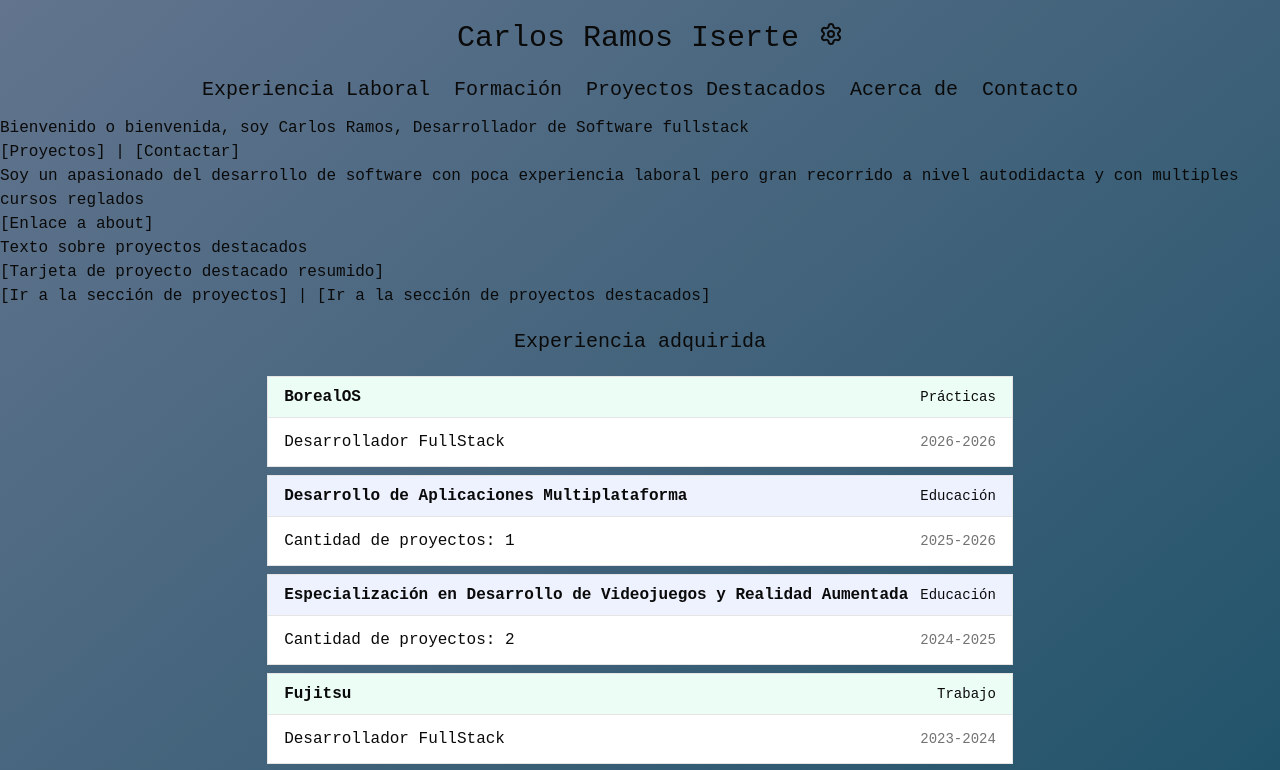
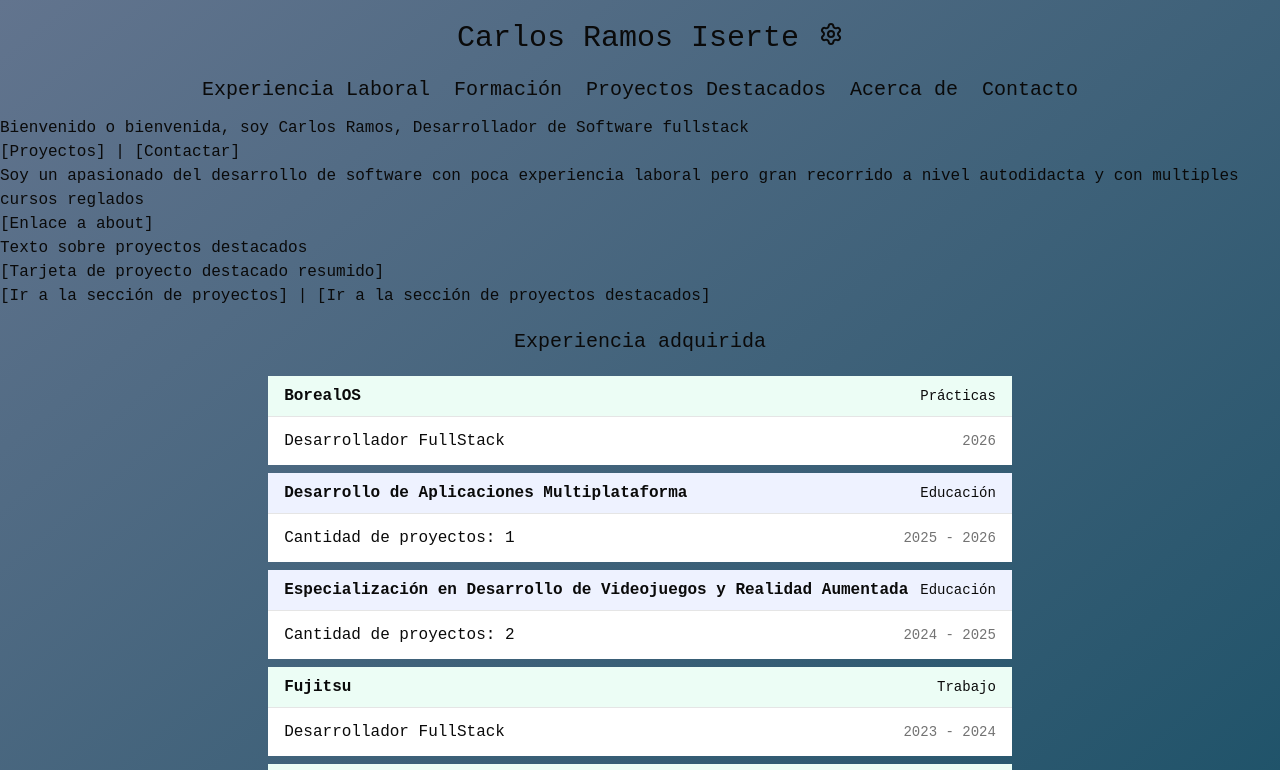
Before and after one commit to CarlosRamosDeveloper/portfolio, a React (Vite) app: page / in a window 1280 px wide. Shown: the top 770 px of the page. Built offline with nearby package versions, Linux system fonts and the light colour scheme.

Commit message:
Refactor, landing job and experience card now uses the same component

```diff
--- a/src/portfolio/pages/landing/components/LandingEducationCard.tsx
+++ /dev/null
@@ -1,22 +0,0 @@
-import type { Education } from '@/interfaces';
-
-interface Props {
-  data: Education;
-}
-
-export const LandingEducationCard = ({ data }: Props) => {
-  return (
-    <div className="w-full max-w-3xl border border-border">
-      <div className="flex items-center justify-between border-b border-border bg-card-secondary px-4 py-2 font-semibold">
-        {data.title}
-        <span className="text-sm font-normal ml-3">Educación</span>
-      </div>
-      <div className="flex items-center justify-between px-4 py-3 bg-card">
-        <span>Cantidad de proyectos: {data.projects?.length ?? 0}</span>
-        <span className="text-sm text-muted-foreground">
-          {data.startYear}-{data.endYear}
-        </span>
-      </div>
-    </div>
-  );
-};
--- a/src/portfolio/pages/landing/components/LandingExperienceCard.tsx
+++ /dev/null
@@ -1,27 +0,0 @@
-import type { Education, JobExperience } from '@/interfaces';
-import { LandingEducationCard, LandingJobCard } from '.';
-
-export type LandingExperience =
-  | {
-      type: 'education';
-      data: Education;
-    }
-  | {
-      type: 'job';
-      data: JobExperience;
-    };
-
-interface Props {
-  item: LandingExperience;
-}
-
-export const LandingExperienceCard = ({ item }: Props) => {
-  const { data, type } = item;
-
-  return (
-    <div className="m-2">
-      {type === 'education' && <LandingEducationCard data={data} />}
-      {type === 'job' && <LandingJobCard data={data} />}
-    </div>
-  );
-};
--- a/src/portfolio/pages/landing/components/LandingJobCard.tsx
+++ /dev/null
@@ -1,24 +0,0 @@
-import type { JobExperience } from '@/interfaces';
-
-interface Props {
-  data: JobExperience;
-}
-
-export const LandingJobCard = ({ data }: Props) => {
-  return (
-    <div className="w-full max-w-3xl border border-border">
-      <div className="flex items-center justify-between border-b border-border bg-card-details px-4 py-2 font-semibold">
-        {data.company}
-        <span className="text-sm font-normal ml-3">
-          {data.isInternship ? 'Prácticas' : 'Trabajo'}
-        </span>
-      </div>
-      <div className="flex items-center justify-between px-4 py-3 bg-card">
-        <span>{data.workingPosition}</span>
-        <span className="text-sm text-muted-foreground">
-          {data.startYear}-{data.endYear}
-        </span>
-      </div>
-    </div>
-  );
-};
--- a/src/portfolio/pages/landing/components/index.ts
+++ b/src/portfolio/pages/landing/components/index.ts
@@ -1,8 +1,5 @@
 export { LandingAbout } from './LandingAbout';
-export { LandingEducationCard } from './LandingEducationCard';
 export { LandingExperience } from './LandingExperience';
-export { LandingExperienceCard } from './LandingExperienceCard';
 export { LandingExperienceCardList } from './LandingExperienceCardList';
 export { LandingHero } from './LandingHero';
-export { LandingJobCard } from './LandingJobCard';
 export { LandingProjects } from './LandingProjects';
--- /dev/null
+++ b/src/portfolio/pages/landing/components/landing-experience-card/LandingExperienceCard.tsx
@@ -0,0 +1,53 @@
+import type { Education, JobExperience } from '@/interfaces';
+import { LandingExperienceHeader } from './LandingExperienceHeader';
+import { LandingExperienceCardBody } from './LandingExperienceCardBody';
+
+export type LandingExperience =
+  | {
+      type: 'education';
+      data: Education;
+    }
+  | {
+      type: 'job';
+      data: JobExperience;
+    };
+
+interface Props {
+  item: LandingExperience;
+}
+
+export const LandingExperienceCard = ({ item }: Props) => {
+  const { data, type } = item;
+
+  return (
+    <div className="m-2">
+      <LandingExperienceHeader
+        title={
+          type === 'education' ? data.title : type === 'job' ? data.company : ''
+        }
+        subtitle={
+          type === 'education'
+            ? 'Educación'
+            : type === 'job'
+              ? data.isInternship === true
+                ? 'Prácticas'
+                : 'Trabajo'
+              : ''
+        }
+        type={type}
+      />
+      <LandingExperienceCardBody
+        description={
+          type === 'education'
+            ? `Cantidad de proyectos: ${data.projects?.length}`
+            : type === 'job'
+              ? data.workingPosition
+              : ''
+        }
+        startDate={data.startYear}
+        endDate={data.endYear}
+        type={type}
+      />
+    </div>
+  );
+};
--- /dev/null
+++ b/src/portfolio/pages/landing/components/landing-experience-card/LandingExperienceCardBody.tsx
@@ -0,0 +1,21 @@
+import { DateLabel } from '@/portfolio/pages/components';
+
+interface Props {
+  description: string;
+  startDate: number;
+  endDate: number | null;
+  type: 'job' | 'education';
+}
+
+export const LandingExperienceCardBody = ({
+  description,
+  startDate,
+  endDate,
+}: Props) => {
+  return (
+    <div className="flex items-center justify-between px-4 py-3 bg-card">
+      <div>{description}</div>
+      <DateLabel start={startDate} end={endDate} mode="landing" />
+    </div>
+  );
+};
--- /dev/null
+++ b/src/portfolio/pages/landing/components/landing-experience-card/LandingExperienceHeader.tsx
@@ -0,0 +1,23 @@
+import { cn } from '@/lib/utils';
+
+interface Props {
+  title: string;
+  subtitle: string;
+  type: 'job' | 'education';
+}
+
+export const LandingExperienceHeader = ({ title, subtitle, type }: Props) => {
+  console.log();
+  return (
+    <div
+      className={cn(
+        `flex items-center justify-between border-b border-border px-4 py-2 font-semibold
+        ${type === 'job' ? 'bg-card-details' : ''}
+        ${type === 'education' ? 'bg-card-secondary' : ''}`,
+      )}
+    >
+      {title}
+      <span className="text-sm font-normal ml-3">{subtitle}</span>
+    </div>
+  );
+};
--- /dev/null
+++ b/src/portfolio/pages/landing/components/landing-experience-card/index.ts
@@ -0,0 +1,3 @@
+export { LandingExperienceCard } from './LandingExperienceCard';
+export { LandingExperienceCardBody } from './LandingExperienceCardBody';
+export { LandingExperienceHeader } from './LandingExperienceHeader';
```
Also changed, not shown: src/portfolio/pages/landing/components/LandingExperienceCardList.tsx (+5 -2 lines).
